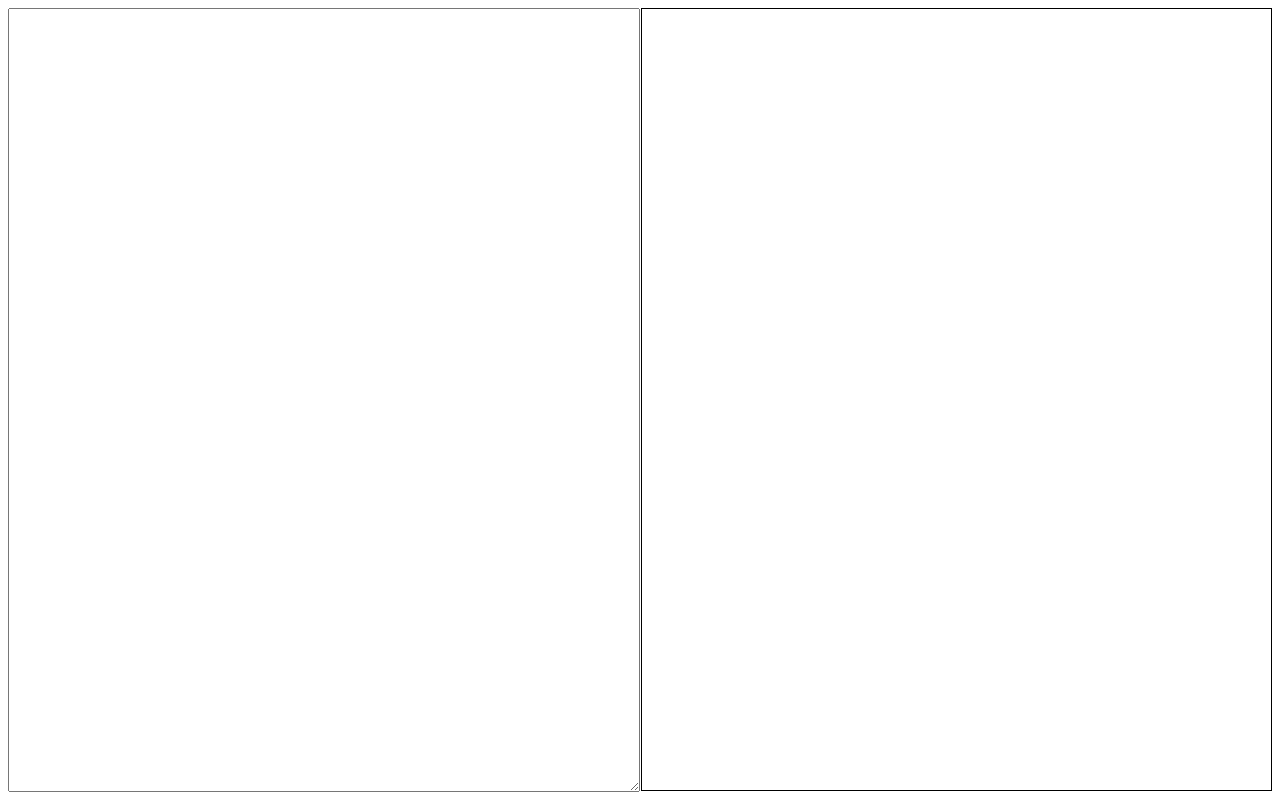
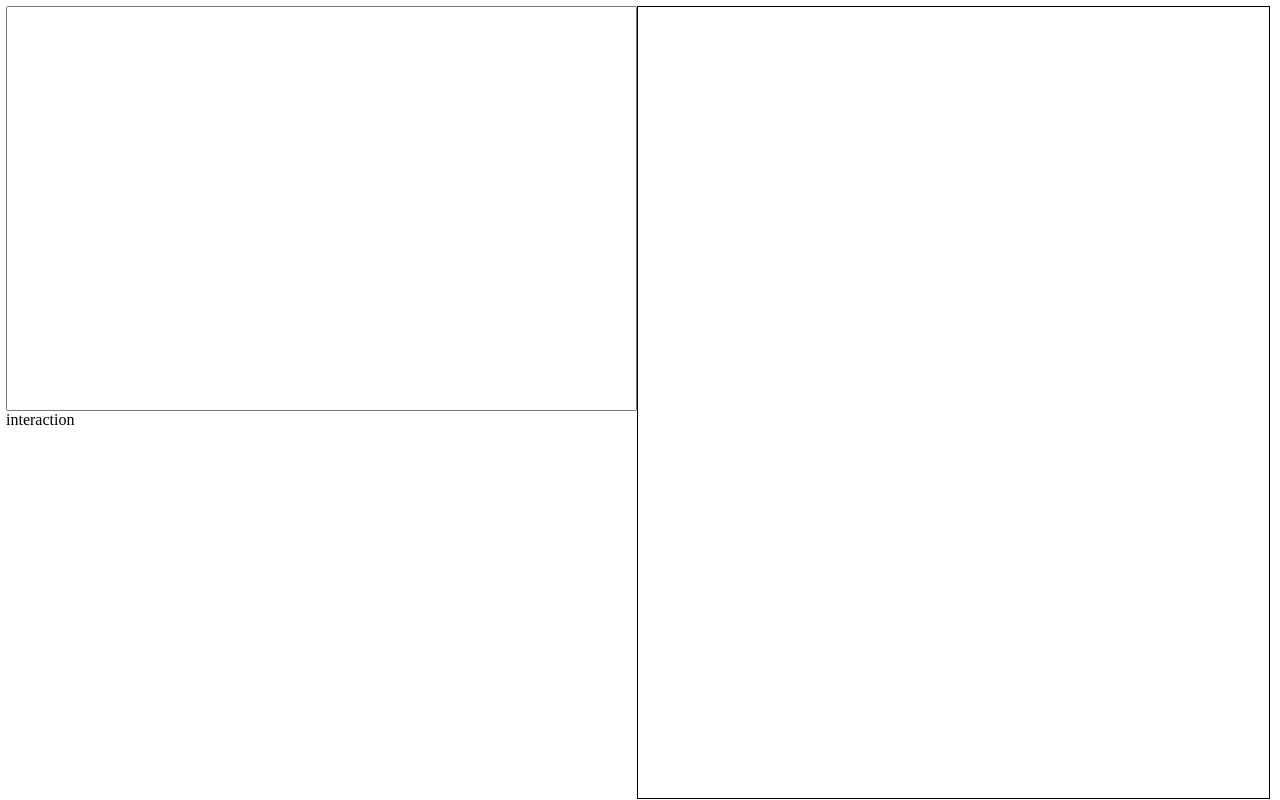
Before and after one commit to jacksonfellows/f-sketch, a plain HTML site: page index.html in a window 1280 px wide. Drawn offline with Linux system fonts and the light colour scheme.

Commit message:
add panels

```diff
--- a/index.html
+++ b/index.html
@@ -2,12 +2,15 @@
   <title>F-Sketch</title>
   <script src="render.js"></script>
   <script src="functions.js"></script>
+  <link rel="stylesheet" type="text/css" href="panes.css">
 </head>
+
 <body>
-  <div style="float: left; width: 50%;">
-    <textarea id="model" style="height: 100%; width: 100%;"></textarea>
-  </div>
-  <div style="float: right;">
-    <canvas id="c" style="border: 1px solid"></canvas>
+  <div class="box-wrapper">
+    <div class="boxa">
+      <textarea id="model" style="height: 100%; width: 100%;"></textarea>
+    </div>
+    <div class="boxb">interaction</div>
+    <canvas id="c" style="border: 1px solid;"></canvas>
   </div>
 </body>
--- /dev/null
+++ b/panes.css
@@ -0,0 +1,36 @@
+textarea {
+    resize: none;
+  }
+
+html, body {
+    margin: 0;
+    padding: 3;
+    width:calc( 50vw - 9px );
+    height:calc( 100vh - 9px );
+  }
+
+body{
+    display:flex;
+    flex-direction:column;
+    width:calc( 50vw - 9px );
+    height:calc( 100vh - 9px );
+}
+
+  .box-wrapper {
+    display: flex;
+    flex-direction: column;
+    flex-wrap: wrap;
+    height: 100%;
+    list-style-type: none;
+  }
+
+  .boxa,
+  .boxb {
+    display:flex;
+    flex: auto;
+	width:100%;
+  }
+
+  canvas {
+    flex: auto;
+  }
--- a/render.js
+++ b/render.js
@@ -1,5 +1,3 @@
-var canvas, ctx;
-
 var DEFAULT_CONFIG = {
 	// general:
 	scaleX: 100,
@@ -17,16 +15,26 @@ function render(shape) {
 }
 
 function doRender() {
+	CONFIG = Object.assign({}, DEFAULT_CONFIG); // shallow copy
+
+	shapesToRender = [];
+	eval(model.value);
+
+	resizeCanvas();
 	// drawMarchingSquares(union(...shapesToRender));
 	shapesToRender.forEach(drawMarchingSquares);
 }
 
 function resizeCanvas() {
-	canvas.width = model.clientWidth - 1;
-	canvas.height = model.clientHeight - 1;
+	var parent = canvas.parentNode;
+	var styles = getComputedStyle(parent);
+	var w = parseInt(styles.getPropertyValue("width"), 10);
+	var h = parseInt(styles.getPropertyValue("height"), 10);
+	canvas.width = w;
+	canvas.height = h;
 }
 
-window.addEventListener('resize', _ => {resizeCanvas(); doRender();}, false);
+window.addEventListener('resize', doRender, false);
 
 function setup() {
 	canvas = document.getElementById('c');
@@ -34,17 +42,10 @@ function setup() {
 
 
 	model = document.getElementById('model');
-	model.oninput = function () {
-		CONFIG = Object.assign({}, DEFAULT_CONFIG); // shallow copy
+	rendering = document.getElementById('rendering');
 
-		shapesToRender = []
-		eval(model.value);
-
-		ctx.clearRect(0, 0, canvas.width, canvas.height);
-		doRender();
-	};
-
-	resizeCanvas();
+	model.oninput = doRender;
+	doRender();
 }
 
 window.onload = setup;
```
